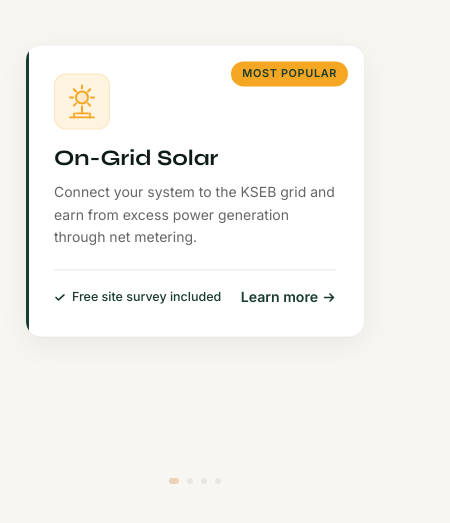
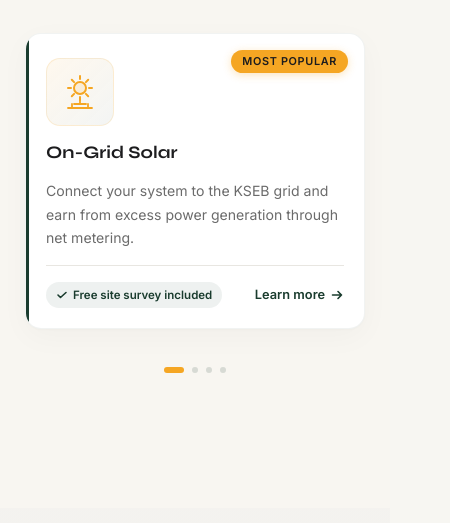
Before and after one commit to zakinabdul/Echonix-trial, a React (Vite) app: page / in a window 390 px wide. Shown: the part 1365-1888 px from the top of the page, 450 px wide, since content can reach past the window. Built offline with nearby package versions, Linux system fonts and the light colour scheme.

Commit message:
refactor: replace complex scroll-linked stack animation with static ServiceCard component layout

```diff
--- a/src/components/Services.jsx
+++ b/src/components/Services.jsx
@@ -1,5 +1,5 @@
-import { useRef } from 'react'
-import { motion, useScroll, useTransform, AnimatePresence } from 'framer-motion'
+import { useRef, useState } from 'react'
+import { motion, useScroll, useMotionValueEvent } from 'framer-motion'
 import { useIsMobile } from '../hooks/useIsMobile'
 
 const cards = [
@@ -9,7 +9,7 @@ const cards = [
     desc: 'Connect your system to the KSEB grid and earn from excess power generation through net metering.',
     popular: true,
     icon: (
-      <svg width="44" height="44" viewBox="0 0 44 44" fill="none">
+      <svg className="service-card__icon" width="44" height="44" viewBox="0 0 44 44" fill="none">
         <circle cx="22" cy="18" r="6" stroke="#F5A623" strokeWidth="2" fill="rgba(245,166,35,0.12)"/>
         <line x1="22" y1="6" x2="22" y2="9" stroke="#F5A623" strokeWidth="2" strokeLinecap="round"/>
         <line x1="22" y1="27" x2="22" y2="30" stroke="#F5A623" strokeWidth="2" strokeLinecap="round"/>
@@ -32,7 +32,7 @@ const cards = [
     title: 'Off-Grid Solar',
     desc: 'Complete energy independence with battery storage. Perfect for areas with frequent power cuts.',
     icon: (
-      <svg width="44" height="44" viewBox="0 0 44 44" fill="none">
+      <svg className="service-card__icon" width="44" height="44" viewBox="0 0 44 44" fill="none">
         <rect x="8" y="22" width="28" height="14" rx="3" stroke="#F5A623" strokeWidth="2" fill="none"/>
         <rect x="36" y="26" width="3" height="6" rx="1" fill="#F5A623"/>
         <rect x="10" y="24" width="12" height="10" rx="1.5" fill="rgba(245,166,35,0.25)"/>
@@ -48,7 +48,7 @@ const cards = [
     title: 'Hybrid Solar',
     desc: 'Best of both worlds — stay grid-connected with battery backup for completely uninterrupted power.',
     icon: (
-      <svg width="44" height="44" viewBox="0 0 44 44" fill="none">
+      <svg className="service-card__icon" width="44" height="44" viewBox="0 0 44 44" fill="none">
         <clipPath id="left-half"><rect x="0" y="0" width="22" height="44"/></clipPath>
         <circle cx="22" cy="16" r="6" stroke="#F5A623" strokeWidth="2" fill="rgba(245,166,35,0.12)" clipPath="url(#left-half)"/>
         <line x1="22" y1="5" x2="22" y2="8" stroke="#F5A623" strokeWidth="1.8" strokeLinecap="round"/>
@@ -67,7 +67,7 @@ const cards = [
     title: 'Solar Inverter',
     desc: 'High-efficiency solar inverters for reliable power conversion. Compatible with all major solar panel brands and battery systems.',
     icon: (
-      <svg width="44" height="44" viewBox="0 0 44 44" fill="none">
+      <svg className="service-card__icon" width="44" height="44" viewBox="0 0 44 44" fill="none">
         <rect x="10" y="8" width="24" height="28" rx="3" stroke="#F5A623" strokeWidth="2" fill="none"/>
         <rect x="14" y="12" width="16" height="8" rx="1.5" stroke="#F5A623" strokeWidth="1.8" fill="none"/>
         <path d="M23 11l-4 4.5h4.5l-2.5 5.5 5-5.5h-4.5l1.5-4.5z" fill="#F5A623" stroke="#F5A623" strokeWidth="0.8" strokeLinejoin="round"/>
@@ -85,284 +85,93 @@ const cardVariant = {
   visible: { opacity: 1, y: 0, transition: { duration: 0.6, ease: [0.16, 1, 0.3, 1] } },
 }
 
-// ── Mobile: single card that receives its scroll-driven opacity/scale ──
-function MobileCard({ card, opacity, scale, y }) {
+function ServiceCard({ card }) {
   return (
-    <motion.div
-      style={{
-        position: 'absolute',
-        top: '50%',
-        left: '50%',
-        translateX: '-50%',
-        translateY: '-50%',
-        width: '90vw',
-        maxWidth: 340,
-        opacity,
-        scale,
-        y,
-        willChange: 'opacity, transform',
-      }}
-    >
-      <div
-        style={{
-          background: '#fff',
-          borderRadius: 16,
-          border: '1px solid rgba(26,60,46,0.08)',
-          boxShadow: '0 8px 30px rgba(0,0,0,0.06)',
-          padding: 28,
-          position: 'relative',
-          overflow: 'hidden',
-        }}
-      >
-        {/* accent line */}
-        <div style={{
-          position: 'absolute',
-          top: 0,
-          left: 0,
-          width: 3,
-          height: '100%',
-          background: '#1A3C2E',
-          borderRadius: 0,
-        }} />
-
-        {/* Most Popular badge */}
-        {card.popular && (
-          <div style={{
-            position: 'absolute',
-            top: 16,
-            right: 16,
-            background: '#F5A623',
-            color: '#1A3C2E',
-            fontSize: '0.68rem',
-            fontWeight: 700,
-            letterSpacing: '0.06em',
-            textTransform: 'uppercase',
-            padding: '4px 11px',
-            borderRadius: 50,
-          }}>
-            Most Popular
-          </div>
-        )}
-
-        {/* Icon */}
-        <div style={{
-          width: 56,
-          height: 56,
-          borderRadius: 12,
-          background: '#FFF4E0',
-          border: '1px solid rgba(245,166,35,0.2)',
-          display: 'flex',
-          alignItems: 'center',
-          justifyContent: 'center',
-          marginBottom: 16,
-        }}>
-          {card.icon}
-        </div>
-
-        {/* Title */}
-        <h3 style={{
-          fontFamily: 'Syne, sans-serif',
-          fontWeight: 700,
-          fontSize: 22,
-          color: '#0F1C15',
-          lineHeight: 1.2,
-          margin: '0 0 10px',
-        }}>
-          {card.title}
-        </h3>
-
-        {/* Description */}
-        <p style={{
-          fontSize: 14,
-          lineHeight: 1.6,
-          color: '#666',
-          margin: '0 0 20px',
-        }}>
-          {card.desc}
-        </p>
-
-        {/* Footer */}
-        <div style={{
-          display: 'flex',
-          alignItems: 'center',
-          justifyContent: 'space-between',
-          flexWrap: 'wrap',
-          gap: 10,
-          paddingTop: 16,
-          borderTop: '1px solid #E8E6E1',
-        }}>
-          <span style={{
-            display: 'flex',
-            alignItems: 'center',
-            gap: 6,
-            fontSize: '0.78rem',
-            color: '#1A3C2E',
-            fontWeight: 500,
-          }}>
-            <svg width="12" height="12" viewBox="0 0 12 12" fill="none" aria-hidden="true">
-              <path d="M2 6l2.5 2.5L10 3.5" stroke="currentColor" strokeWidth="1.6" strokeLinecap="round" strokeLinejoin="round"/>
-            </svg>
+    <article className="service-card" role="listitem" id={card.id}>
+      {card.popular && <div className="service-card__badge-popular" aria-label="Most Popular">Most Popular</div>}
+      <div className="service-card__icon-wrap" aria-hidden="true">{card.icon}</div>
+      <h3 className="service-card__title">{card.title}</h3>
+      <p className="service-card__desc">{card.desc}</p>
+      <div className="service-card__footer">
+        <span className="service-card__survey-badge">
+          <svg width="12" height="12" viewBox="0 0 12 12" fill="none" aria-hidden="true"><path d="M2 6l2.5 2.5L10 3.5" stroke="currentColor" strokeWidth="1.6" strokeLinecap="round" strokeLinejoin="round"/></svg>
           Free site survey included
         </span>
-          <a
-            href="#"
-            aria-label={`Learn more about ${card.title}`}
-            style={{
-              display: 'flex',
-              alignItems: 'center',
-              gap: 4,
-              fontSize: '0.88rem',
-              fontWeight: 600,
-              color: '#1A3C2E',
-              textDecoration: 'none',
-            }}
-          >
+        <a href="#" className="service-card__link" aria-label={`Learn more about ${card.title}`}>
           Learn more
-            <svg width="14" height="14" viewBox="0 0 14 14" fill="none" aria-hidden="true">
-              <path d="M2.5 7H11.5M8 3.5L11.5 7L8 10.5" stroke="currentColor" strokeWidth="1.6" strokeLinecap="round" strokeLinejoin="round"/>
-            </svg>
+          <svg width="14" height="14" viewBox="0 0 14 14" fill="none" aria-hidden="true"><path d="M2.5 7H11.5M8 3.5L11.5 7L8 10.5" stroke="currentColor" strokeWidth="1.6" strokeLinecap="round" strokeLinejoin="round"/></svg>
         </a>
       </div>
-      </div>
-    </motion.div>
+    </article>
   )
 }
 
-// ── Mobile Services section with sticky scroll-driven stack ──
 function MobileServices() {
-  const outerRef = useRef(null)
-
+  const outerWrapperRef = useRef(null)
   const { scrollYProgress } = useScroll({
-    target: outerRef,
+    target: outerWrapperRef,
     offset: ['start start', 'end end'],
   })
 
-  // Progress ranges for each card (0-0.25, 0.25-0.5, 0.5-0.75, 0.75-1)
-  const n = cards.length
-  const seg = 1 / n
+  const [activeIndex, setActiveIndex] = useState(0)
 
-  // Opacity for each card
-  const opacity0 = useTransform(scrollYProgress, [0, 0.03, seg - 0.05, seg], [1, 1, 1, 0])
-  const opacity1 = useTransform(scrollYProgress, [seg - 0.05, seg, seg * 2 - 0.05, seg * 2], [0, 1, 1, 0])
-  const opacity2 = useTransform(scrollYProgress, [seg * 2 - 0.05, seg * 2, seg * 3 - 0.05, seg * 3], [0, 1, 1, 0])
-  const opacity3 = useTransform(scrollYProgress, [seg * 3 - 0.05, seg * 3, 1, 1], [0, 1, 1, 1])
-  const opacities = [opacity0, opacity1, opacity2, opacity3]
-
-  // Scale for each card
-  const scale0 = useTransform(scrollYProgress, [0, 0.03, seg - 0.05, seg], [1, 1, 1, 0.95])
-  const scale1 = useTransform(scrollYProgress, [seg - 0.05, seg, seg * 2 - 0.05, seg * 2], [0.92, 1, 1, 0.95])
-  const scale2 = useTransform(scrollYProgress, [seg * 2 - 0.05, seg * 2, seg * 3 - 0.05, seg * 3], [0.92, 1, 1, 0.95])
-  const scale3 = useTransform(scrollYProgress, [seg * 3 - 0.05, seg * 3, 1, 1], [0.92, 1, 1, 1])
-  const scales = [scale0, scale1, scale2, scale3]
-
-  // Y offset (outgoing card moves up slightly)
-  const y0 = useTransform(scrollYProgress, [seg - 0.05, seg], [0, -20])
-  const y1 = useTransform(scrollYProgress, [seg * 2 - 0.05, seg * 2], [0, -20])
-  const y2 = useTransform(scrollYProgress, [seg * 3 - 0.05, seg * 3], [0, -20])
-  const y3 = useTransform(scrollYProgress, [1, 1], [0, 0])
-  const ys = [y0, y1, y2, y3]
-
-  // Active card index for dots
-  const activeCard = useTransform(scrollYProgress, [0, seg, seg * 2, seg * 3, 1], [0, 1, 2, 3, 3])
+  useMotionValueEvent(scrollYProgress, 'change', (latest) => {
+    const totalCards = cards.length
+    const index = Math.min(totalCards - 1, Math.floor(latest * totalCards))
+    setActiveIndex(index)
+  })
 
   return (
-    // Outer wrapper — 300vh gives scroll space without visual gap
-    <div ref={outerRef} style={{ height: '300vh', position: 'relative' }}>
-      {/* Sticky inner container — fills viewport */}
-      <div style={{
-        position: 'sticky',
-        top: 0,
-        height: '100vh',
-        overflow: 'hidden',
-        display: 'flex',
-        flexDirection: 'column',
-        background: '#F8F6F1',
-      }}>
-        {/* Section header */}
-        <div style={{ padding: '48px 24px 0', textAlign: 'center', flexShrink: 0 }}>
-          <p style={{
-            color: '#F5A623',
-            fontSize: 10,
-            fontWeight: 600,
-            letterSpacing: '2px',
-            textTransform: 'uppercase',
-            margin: 0,
-          }}>
-            SOLAR SOLUTIONS
-          </p>
-          <h2 id="services-heading" style={{
-            fontFamily: 'Syne, sans-serif',
-            fontWeight: 800,
-            fontSize: 28,
-            color: '#0F1C15',
-            marginTop: 8,
-            marginBottom: 8,
-          }}>
-            Our Solar Solutions
-          </h2>
-          <p style={{
-            fontSize: 13,
-            color: '#6B7C72',
-            lineHeight: 1.6,
-            maxWidth: 280,
-            margin: '0 auto',
-          }}>
-            From grid-connected systems to complete energy independence.
+    <section
+      ref={outerWrapperRef}
+      className="services solutions-section"
+      id="services"
+      aria-labelledby="services-heading"
+    >
+      <div className="solutions-sticky-container">
+        <div className="services__inner" style={{ display: 'flex', flexDirection: 'column', justifyContent: 'center', height: '100%' }}>
+
+          <div className="section-header" style={{ textAlign: 'center', marginBottom: '32px' }}>
+            <p className="section-eyebrow">SOLAR SOLUTIONS</p>
+            <h2 className="section-title" id="services-heading">Our Solar Solutions</h2>
+            <p className="section-subtitle">
+              From grid-connected systems to complete energy independence — find the right solar solution for your home or business.
             </p>
           </div>
 
-        {/* Cards stack */}
-        <div style={{ flex: 1, position: 'relative' }}>
-          {cards.map((card, i) => (
-            <MobileCard
+          <div className="solutions-cards-track">
+            {cards.map((card, i) => {
+              let stateClass = ''
+              if (i === activeIndex) {
+                stateClass = 'is-active'
+              } else if (i < activeIndex) {
+                stateClass = 'is-exiting'
+              }
+              return (
+                <div
                   key={card.id}
-              card={card}
-              opacity={opacities[i]}
-              scale={scales[i]}
-              y={ys[i]}
+                  className={`solution-card ${stateClass}`}
+                  data-index={i}
+                >
+                  <ServiceCard card={card} />
+                </div>
+              )
+            })}
+          </div>
+
+          <ul className="solutions-dots">
+            {cards.map((_, i) => (
+              <li
+                key={i}
+                className={`dot ${i === activeIndex ? 'active' : ''}`}
+                data-target={i}
               />
             ))}
-        </div>
+          </ul>
 
-        {/* Progress dots */}
-        <div style={{
-          position: 'absolute',
-          bottom: 24,
-          left: 0,
-          right: 0,
-          display: 'flex',
-          justifyContent: 'center',
-          alignItems: 'center',
-          gap: 8,
-        }}>
-          {cards.map((_, i) => (
-            <ProgressDot key={i} index={i} activeCard={activeCard} />
-          ))}
         </div>
       </div>
-    </div>
-  )
-}
-
-function ProgressDot({ index, activeCard }) {
-  const width = useTransform(
-    activeCard,
-    [index - 0.5, index, index + 0.5],
-    [6, 20, 6]
-  )
-  const bg = useTransform(
-    activeCard,
-    [index - 0.5, index, index + 0.5],
-    ['#E8E6E1', '#F5A623', '#E8E6E1']
-  )
-  return (
-    <motion.div style={{
-      width,
-      height: 6,
-      borderRadius: 99,
-      background: bg,
-      flexShrink: 0,
-    }} />
+    </section>
   )
 }
 
@@ -370,11 +179,7 @@ export default function Services() {
   const isMobile = useIsMobile()
 
   if (isMobile) {
-    return (
-      <section id="services" aria-labelledby="services-heading">
-        <MobileServices />
-      </section>
-    )
+    return <MobileServices />
   }
 
   // ── Desktop: 4-column grid with staggered fade-up ──
@@ -404,28 +209,9 @@ export default function Services() {
           variants={{ hidden: {}, visible: { transition: { staggerChildren: 0.12 } } }}
         >
           {cards.map((card) => (
-            <motion.article
-              key={card.id}
-              className="service-card"
-              role="listitem"
-              id={card.id}
-              variants={cardVariant}
-            >
-              {card.popular && <div className="service-card__badge-popular" aria-label="Most Popular">Most Popular</div>}
-              <div className="service-card__icon-wrap" aria-hidden="true">{card.icon}</div>
-              <h3 className="service-card__title">{card.title}</h3>
-              <p className="service-card__desc">{card.desc}</p>
-              <div className="service-card__footer">
-                <span className="service-card__survey-badge">
-                  <svg width="12" height="12" viewBox="0 0 12 12" fill="none" aria-hidden="true"><path d="M2 6l2.5 2.5L10 3.5" stroke="currentColor" strokeWidth="1.6" strokeLinecap="round" strokeLinejoin="round"/></svg>
-                  Free site survey included
-                </span>
-                <a href="#" className="service-card__link" aria-label={`Learn more about ${card.title}`}>
-                  Learn more
-                  <svg width="14" height="14" viewBox="0 0 14 14" fill="none" aria-hidden="true"><path d="M2.5 7H11.5M8 3.5L11.5 7L8 10.5" stroke="currentColor" strokeWidth="1.6" strokeLinecap="round" strokeLinejoin="round"/></svg>
-                </a>
-              </div>
-            </motion.article>
+            <motion.div key={card.id} variants={cardVariant}>
+              <ServiceCard card={card} />
+            </motion.div>
           ))}
         </motion.div>
       </div>
--- a/src/styles.css
+++ b/src/styles.css
@@ -3454,3 +3454,86 @@ button { font-family: inherit; cursor: pointer; border: none; background: none;
   transform: none !important;
   transition: none !important;
 }
+
+/* ── Mobile-only Sticky Scroll Card Reveal overrides ── */
+@media (max-width: 767px) {
+  /* Force mobile headers to be visible (resets old scroll reveal opacity) */
+  #services .section-title,
+  #services .section-eyebrow,
+  #services .section-subtitle {
+    opacity: 1 !important;
+    transform: none !important;
+    transition: none !important;
+  }
+
+  .solutions-section {
+    position: relative !important;
+    height: calc(100vh + (3 * 60vh)) !important;
+    padding-top: 0 !important;
+    padding-bottom: 0 !important;
+    margin-top: 0 !important;
+    margin-bottom: 0 !important;
+  }
+  .solutions-sticky-container {
+    position: sticky !important;
+    top: 0 !important;
+    height: 100vh !important;
+    display: flex !important;
+    flex-direction: column !important;
+    justify-content: center !important;
+    overflow: hidden !important;
+    padding: 0 !important;
+    background: #F8F6F1 !important;
+  }
+  .solutions-cards-track {
+    position: relative !important;
+    height: 310px !important;
+    width: 90vw !important;
+    max-width: 340px !important;
+    margin: 0 auto !important;
+  }
+  .solution-card {
+    position: absolute !important;
+    top: 0 !important;
+    left: 0 !important;
+    width: 100% !important;
+    opacity: 0 !important;
+    transform: translateX(120%) scale(0.5) !important; /* Slide in from right, scaled down */
+    transition: opacity 0.6s cubic-bezier(0.16, 1, 0.3, 1), transform 0.6s cubic-bezier(0.16, 1, 0.3, 1) !important;
+    pointer-events: none !important;
+    margin: 0 !important;
+  }
+  .solution-card.is-active {
+    opacity: 1 !important;
+    transform: translateX(0) scale(1) !important;
+    pointer-events: auto !important;
+  }
+  .solution-card.is-exiting {
+    opacity: 0 !important;
+    transform: translateX(-120%) scale(0.5) !important; /* Slide out to left, scaled down */
+  }
+  .solution-card .service-card {
+    height: 100% !important;
+    box-sizing: border-box !important;
+  }
+  .solutions-dots {
+    display: flex !important;
+    justify-content: center !important;
+    gap: 8px !important;
+    margin-top: 24px !important;
+    list-style: none !important;
+    padding: 0 !important;
+  }
+  .dot {
+    width: 6px !important;
+    height: 6px !important;
+    border-radius: 50% !important;
+    background: rgba(26, 60, 46, 0.15) !important;
+    transition: width 0.3s ease, background 0.3s ease !important;
+  }
+  .dot.active {
+    width: 20px !important;
+    border-radius: 99px !important;
+    background: var(--clr-amber, #F5A623) !important;
+  }
+}
```
Lines whose indentation alone changed are shown as unchanged.
